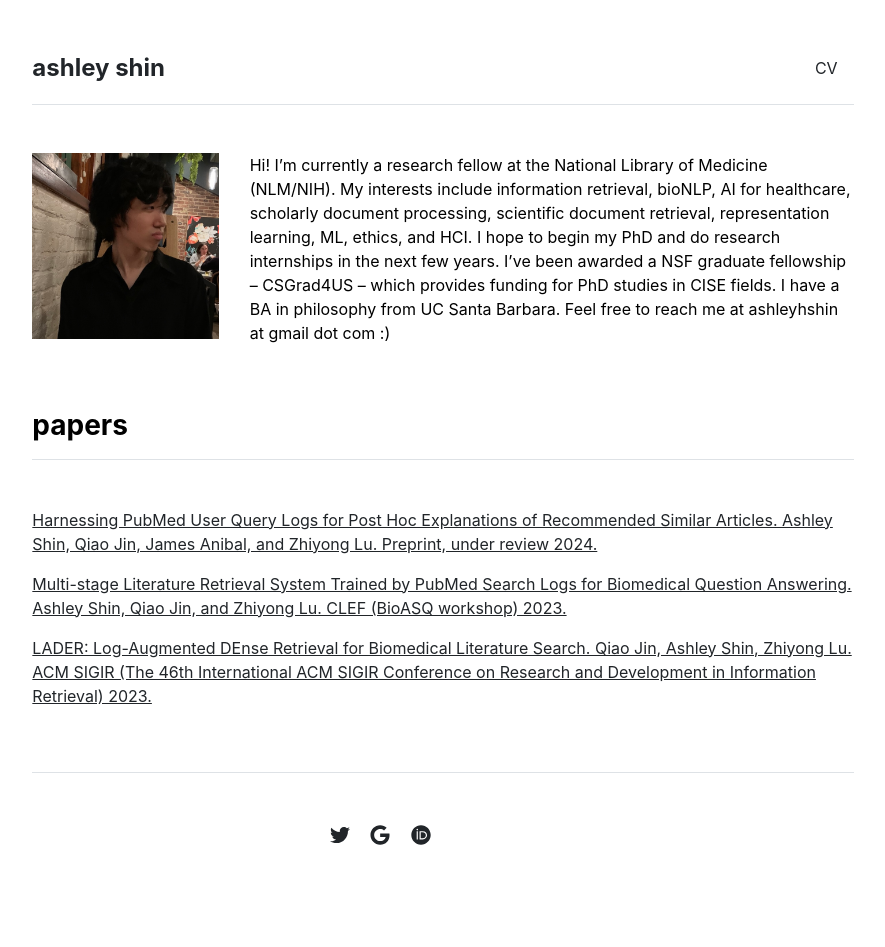
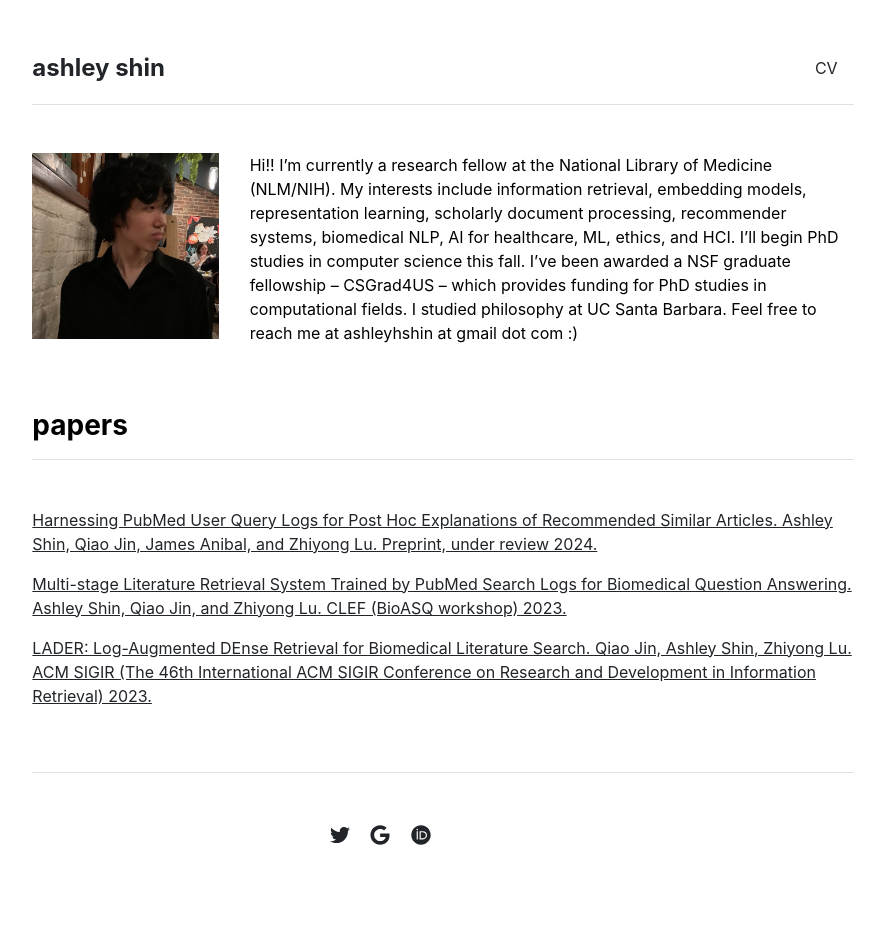
Before and after one commit to ashleys0/ashleyshin, a Jekyll site: the page built from index.md, in a window 1280 px wide. Shown: the whole page, without its empty margins (197-1082 px from the left). Built offline with Jekyll 4.4.1, drawn with Linux system fonts in a browser that asks for light colours.

Commit message:
Update index.md

```diff
--- a/index.md
+++ b/index.md
@@ -3,4 +3,4 @@ layout: home
 title: "Home"
 ---
 
-Hi! I'm currently a research fellow at the National Library of Medicine (NLM/NIH). My interests include information retrieval, bioNLP, AI for healthcare, scholarly document processing, scientific document retrieval, representation learning, ML, ethics, and HCI. I hope to begin my PhD and do research internships in the next few years. I've been awarded a NSF graduate fellowship – CSGrad4US – which provides funding for PhD studies in CISE fields. I have a BA in philosophy from UC Santa Barbara. Feel free to reach me at ashleyhshin at gmail dot com :)
+Hi!! I'm currently a research fellow at the National Library of Medicine (NLM/NIH). My interests include information retrieval, embedding models, representation learning, scholarly document processing, recommender systems, biomedical NLP, AI for healthcare, ML, ethics, and HCI. I'll begin PhD studies in computer science this fall. I've been awarded a NSF graduate fellowship – CSGrad4US – which provides funding for PhD studies in computational fields. I studied philosophy at UC Santa Barbara. Feel free to reach me at ashleyhshin at gmail dot com :)
```
